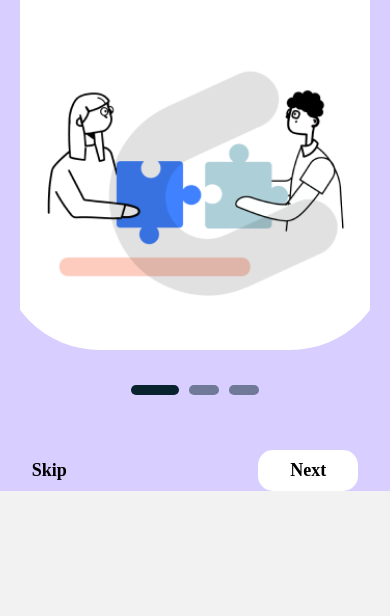
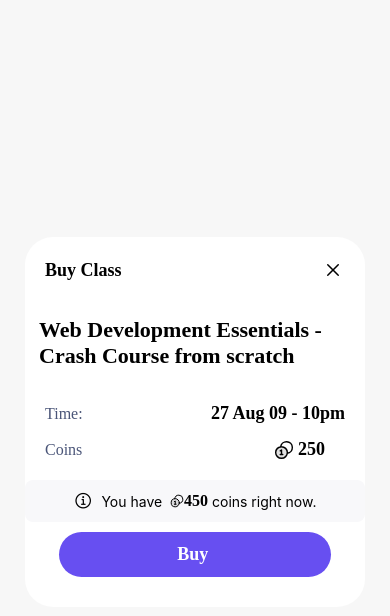
Before and after one commit to TeachNLearn/TeachAndLearnApp, a React Native app: screen /BuyClass in a window 390 px wide. Before the commit this address had no page. Shown: the top 616 px of the page. Built offline with nearby package versions, Linux system fonts and the light colour scheme.

Commit message:
commit for conflict resolve

```diff
--- a/App.tsx
+++ b/App.tsx
@@ -10,6 +10,7 @@ import {createNativeStackNavigator} from '@react-navigation/native-stack';
 import ForumOverview from './src/components/forum-components/ForumOverview';
 import Login from './src/screens/auth/Login';
 import LearnCardOverview from './src/screens/requests/LearnCardOverview';
+import BuyClass from './src/screens/Modals/BuyClass';
 const Navigation = () => {
   const authCtx = useContext(AuthContext);
 
@@ -63,6 +64,7 @@ const NavigationScreens = () => {
         <Stack.Screen name="ForumOverview" component={ForumOverview} />
         <Stack.Screen name="Login" component={Login} />
         <Stack.Screen name="LearnCardOverview" component={LearnCardOverview} />
+        <Stack.Screen name="BuyClass" component={BuyClass} />
       </Stack.Navigator>
     </NavigationContainer>
   );
--- a/src/Navigation/TabNavigation.tsx
+++ b/src/Navigation/TabNavigation.tsx
@@ -15,7 +15,7 @@ import ClassesSvg from '../components/SVGComponents/ClassesSvg';
 import Search from '../screens/Search';
 import LearnCardOverview from '../screens/requests/LearnCardOverview';
 // import LearnCardOverviewNavigator from './LearnCardOverview';
-
+import BuyClass from '../screens/Modals/BuyClass';
 import Forum from '../screens/Forum/Forum';
 // import LearnCards from '../screens/Search';
 import LearnCards from '../screens/requests/LearnCards';
@@ -102,7 +102,7 @@ const TabNavigation: React.FC = () => (
 
     <Tab.Screen
       name="Userprofile"
-      component={Userprofile}
+      component={BuyClass}
       options={{
         headerShown: false,
         tabBarIcon: ({color, size ,focused}) => (
--- /dev/null
+++ b/src/screens/Modals/BuyClass.tsx
@@ -0,0 +1,62 @@
+import { View, Text, TouchableOpacity } from 'react-native'
+import Ionican from 'react-native-vector-icons/Ionicons';
+import React from 'react'
+import CoinsSvg from '../../components/SVGComponents/CoinsSvg';
+import IconSe from 'react-native-vector-icons/MaterialCommunityIcons';
+
+const BuyClass = () => {
+  return (
+    <View style={{justifyContent:'center' , alignItems:'center' , flex:1 , backgroundColor: 'rgba(255, 255, 255, 0.34)'}}>
+      <View style={{ width:340 , height:370 , backgroundColor:'#FFF' , borderRadius:28 , elevation:8}}>
+         <View style={{flexDirection:'row' , justifyContent:'space-between' , alignItems:'center' , margin:20  }}>
+            <Text style={{color:'#000' , fontFamily:'Nunito' , fontSize:18 , fontWeight:'600' , }}>
+                Buy Class
+            </Text>
+            <Ionican name='close-outline' size={24} color='#000'/>
+         </View>
+         <View style={{margin:14, width:"100%"}}>
+            <Text style={{color:'#000' , fontFamily:'Nunito' , fontSize:22 , fontWeight:"700" , }}>
+               Web Development Essentials - Crash Course from scratch
+            </Text>
+         </View>
+
+         <View style={{flexDirection:'row' , alignItems:'center' , justifyContent:'space-between' , margin:20 , marginBottom:-5 }}>
+            <Text style={{color:'#4A5578' , fontFamily:'Nunito' , fontSize:16 , fontWeight:'400' ,}}>
+                Time:
+            </Text>
+            <Text style={{color:'#000' , fontFamily:'Nunito' , fontSize:18 , fontWeight:'600' ,}}>
+                27 Aug 09 - 10pm
+            </Text>
+         </View>
+         <View style={{flexDirection:'row' , alignItems:'center' , justifyContent:'space-between' , margin:20 }}>
+            <Text style={{color:'#4A5578' , fontFamily:'Nunito' , fontSize:16 , fontWeight:'400' ,}}>
+                Coins
+            </Text>
+            <View style={{flexDirection:'row' , alignItems:'center' , marginLeft:20 , marginRight:20 ,  }}>
+              <CoinsSvg fill='#000' height={20} width={20}/><Text style={{color:'#000' , fontFamily:'Nunito' , fontSize:18 , fontWeight:'700' ,}}> 250</Text>
+            </View>
+
+         </View>
+
+         <View style={{alignItems:'center' , flexDirection:'row' , justifyContent:'center', backgroundColor:'#F8F8FA' , borderRadius:8 ,padding:10 ,}}>
+            <Ionican name='information-circle-outline' size={20} color='#000' />
+            <Text> {" "}You have {" "}</Text>
+            <CoinsSvg/>
+             <Text style={{color:'#000' , fontSize:16 , fontFamily:'Nunito' , fontWeight:'600'}}>450</Text>
+             <Text>{" "}coins right now.</Text>
+         </View>
+         <View style={{justifyContent:'center' , alignItems:'center' , marginTop:10 ,}}>
+            <TouchableOpacity style={{ flexDirection:'row', justifyContent:'center'  , backgroundColor:'#674FF1'  , width:'80%' , padding:12 ,borderRadius:47 ,}}>
+            <Text style={{color:'#FFF' , fontFamily:'Nunito' , fontWeight:'700' , fontSize:18}}>Buy </Text>
+             {/* <IconSe name="arrow-top-right" size={20} color="#FFF" /> */}
+             </TouchableOpacity>
+         </View>
+
+
+
+      </View>
+    </View>
+  )
+}
+
+export default BuyClass
```
